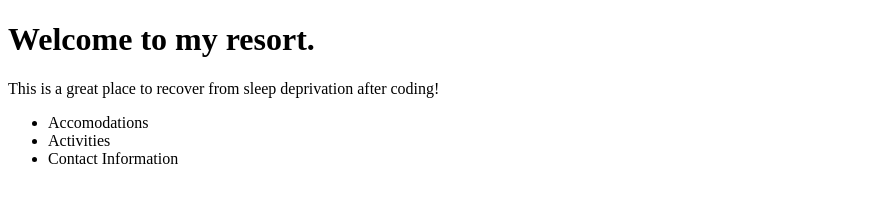
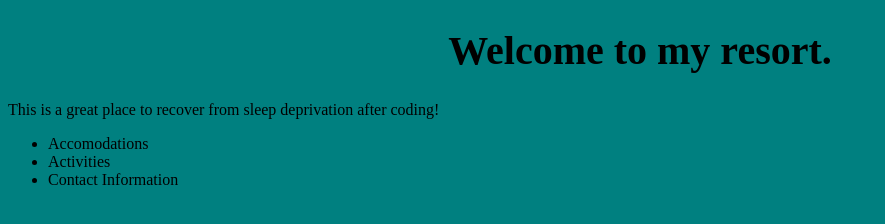
Before and after one commit to GloriaFriesen/Resort, a plain HTML site: page Index.html in a window 1280 px wide. Shown: the whole page, without its empty margins (0-885 px from the left). Drawn offline with Linux system fonts and the light colour scheme.

Commit message:
Add CSS file and linked to Index.html

```diff
--- a/Index.html
+++ b/Index.html
@@ -1,6 +1,7 @@
 <!DOCTYPE html>
 <html>
   <head>
+    <link href="css/Styles.css" rel="stylesheet" type="text/css">
     <title>Resort</title>
   </head>
   <body>
--- /dev/null
+++ b/css/styles.css
@@ -0,0 +1,8 @@
+h1{
+  font-weight: bold;
+  font-size: 40px;
+  text-align: center;
+}
+body{
+  background-color: #008080;
+}
```
